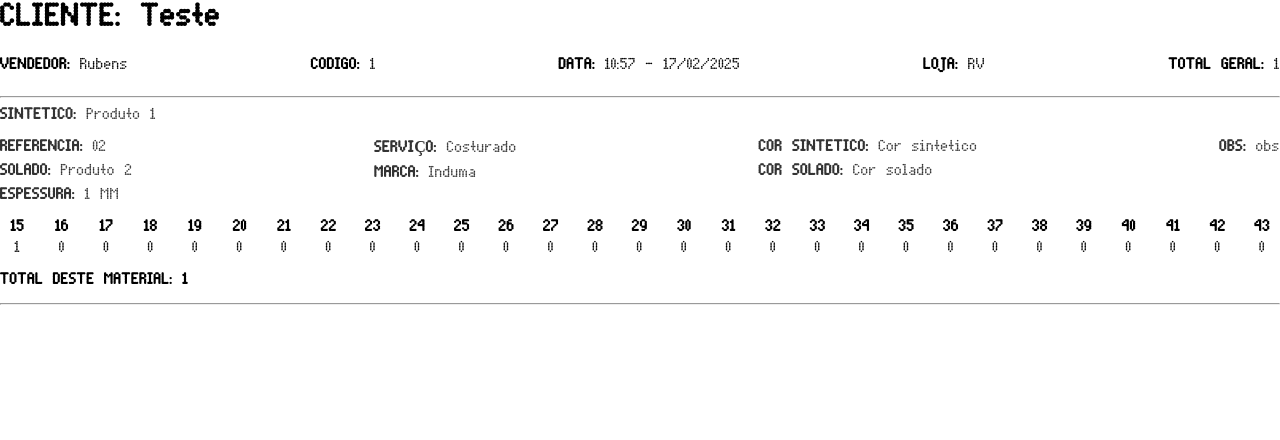
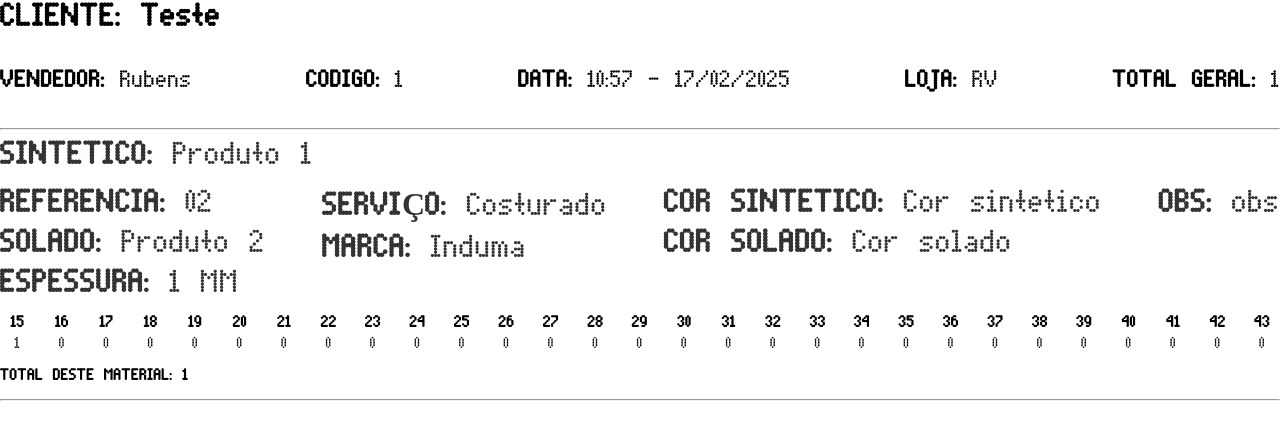
Before and after one commit to RubsNeto/PalmieX, a Django app: page /imprimir/1/ in a window 1280 px wide. Shown: the top 440 px of the page. Run offline with Django 5.2, Linux system fonts and the light colour scheme; a user stored in the database is signed in; data comes from the database, SQL or seed files in the repository; some web fonts are replaced.

Commit message:
Update imprimir.css

```diff
--- a/static/css/imprimir.css
+++ b/static/css/imprimir.css
@@ -31,6 +31,7 @@ p{
   justify-content: space-between;
   margin-top: 1.5em;
   margin-bottom: 1.5em;
+  font-size: 1.5em;
 }
 
 /* Estilos para os blocos de informação (item-nome) */
@@ -51,7 +52,7 @@ p{
 
 .item-nome p {
   margin: 0;
-  font-size: 1rem;
+  font-size: 2rem;
   color: #333;
 }
 
```
